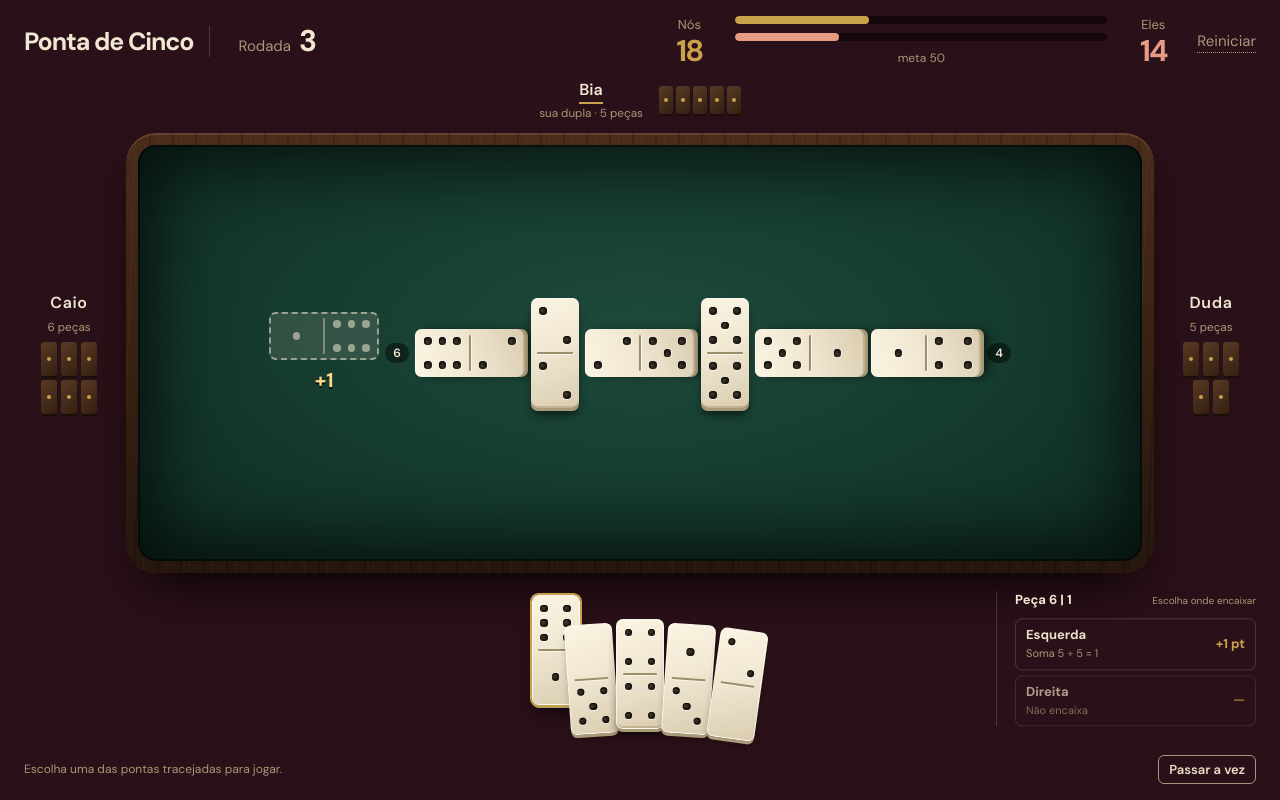
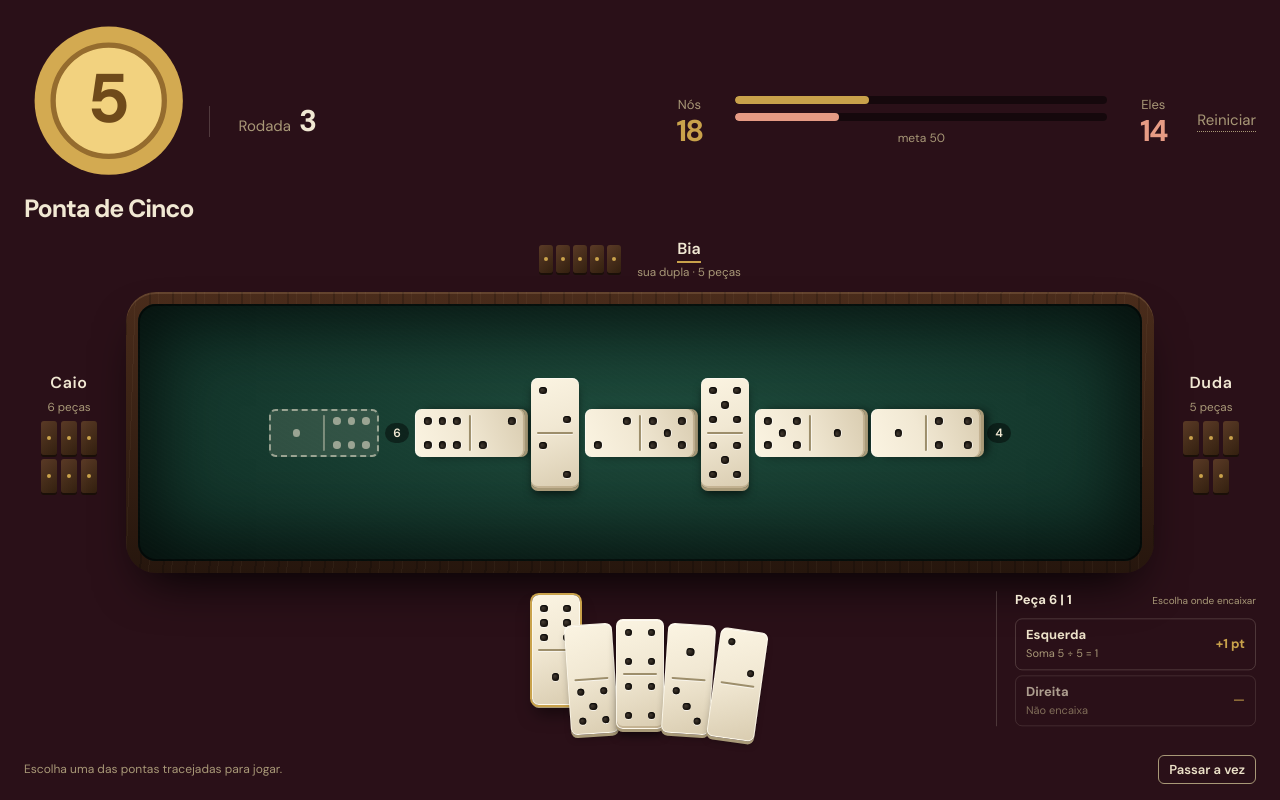
Before and after one commit to LUMEN-7/ponta-5, a React (Vite) app: page / in a window 1280 px wide. Both pictures are taken after a click on the button 543 px from the left and 684 px from the top of the page. Built offline with nearby package versions, Linux system fonts and the light colour scheme.

Commit message:
style: adiciona moeda e reorganiza peças da Bia

```diff
--- a/src/App.jsx
+++ b/src/App.jsx
@@ -5,7 +5,8 @@ function Tile({t}){return <div className="tile">{t.map((n,i)=><div className="ha
 function Slot({t,id}){return <div className={'slot '+(t[0]===t[1]?'dbl':'')} data-target={id}><Tile t={t}/></div>}
 function ends(c){let l=c[0],r=c[c.length-1];return {L:l[0],R:r[1],sum:(l[0]===l[1]?2*l[0]:l[0])+(r[0]===r[1]?2*r[1]:r[1])}}
 function attempt(chain,t,side){let e=ends(chain),m=side==='L'?e.L:e.R,n;if(t[0]===m)n=side==='L'?[t[1],t[0]]:[t[0],t[1]];else if(t[1]===m)n=side==='L'?[t[0],t[1]]:[t[1],t[0]];else return null;let s=ends(side==='L'?[n,...chain]:[...chain,n]).sum;return {n,sum:s,pts:s%5===0?s/5:0}}
-function Seat({name,count,side}){return <div className={'seat '+side}><div><span className="n">{name}</span><small>{side==='bia'?'sua dupla · ':''}{count} peças</small></div><div className="back" aria-label={count+' peças'}>{Array.from({length:count},(_,i)=><span key={i}/>)}</div></div>}
+function CoinIcon(){return <svg viewBox="0 0 32 32" aria-hidden="true"><circle cx="16" cy="16" r="14" fill="#d3aa51"/><circle cx="16" cy="16" r="10.5" fill="#f2d27f" stroke="#956c2e" strokeWidth="1"/><text x="16" y="20" textAnchor="middle" fontSize="13" fontWeight="700" fill="#6f4a1a">5</text></svg>}
+function Seat({name,count,side}){const info=<div className="seat-info"><span className="n">{name}</span><small>{side==='bia'?'sua dupla · ':''}{count} peças</small></div>;const backs=<div className="back" aria-label={count+' peças'}>{Array.from({length:count},(_,i)=><span key={i}/>)}</div>;return <div className={'seat '+side}>{side==='bia'?<>{backs}{info}</>:<>{info}{backs}</>}</div>}
 
 function TableViewport({children}) {
   const viewport = useRef(null);
@@ -72,8 +73,8 @@ useLayoutEffect(()=>{
 },[chain]);
 function play(side,tile=sel){if(!tile||moving)return;let r=attempt(chain,tile,side);if(!r)return;let i=hand.indexOf(tile),button=document.querySelector('[data-hand="'+i+'"]'),id='placed-'+Date.now();if(button)source.current={rect:button.getBoundingClientRect(),id,html:button.innerHTML};setMoving(!!button);setChain(c=>side==='L'?[r.n,...c]:[...c,r.n]);setHand(h=>h.filter(t=>t!==tile));setSel(null);setHov(null);setLast({side,id});if(r.pts){setScore(s=>s+r.pts);setFloat({pts:r.pts,id})}setHint(r.pts?'Pontas somam '+r.sum+': +'+r.pts+' para sua dupla.':'Pontas somam '+r.sum+': sem pontos.')}
 function reset(){source.current=null;setChain(first);setHand(initialHand);setSel(null);setHov(null);setScore(18);setFloat(null);setLast(null);setMoving(false);setHint('Passe o mouse numa peça para ver quanto ela vale.')}
-function ghost(side){let r=current&&attempt(chain,current,side);return r?<button className="ghost" type="button" disabled={moving} key={side} onClick={()=>play(side,current)} aria-label={'Jogar na ponta '+(side==='L'?'esquerda':'direita')}><Slot t={r.n}/><div className={'pts '+(r.pts?'':'zero')}>{r.pts?'+'+r.pts:'soma '+r.sum+', sem ponto'}</div></button>:null}
-return <main className="wrap"><header className="top"><h1>Ponta de Cinco</h1><div className="rodada"><small>Rodada</small><b>3</b></div><div className="placar"><div className="lado nos"><small>Nós</small><b>{score}</b></div><div className="barras"><div className="bar nos"><span style={{width:Math.min(score,50)*2+'%'}}/></div><div className="bar eles"><span style={{width:'28%'}}/></div><em>meta 50</em></div><div className="lado eles"><small>Eles</small><b>14</b></div></div><button className="rules" onClick={reset}>Reiniciar</button></header>
+function ghost(side){let r=current&&attempt(chain,current,side);return r?<button className="ghost" type="button" disabled={moving} key={side} onClick={()=>play(side,current)} aria-label={'Jogar na ponta '+(side==='L'?'esquerda':'direita')}><Slot t={r.n}/></button>:null}
+return <main className="wrap"><header className="top"><div className="brand"><span className="coin-badge"><CoinIcon/></span><h1>Ponta de Cinco</h1></div><div className="rodada"><small>Rodada</small><b>3</b></div><div className="placar"><div className="lado nos"><small>Nós</small><b>{score}</b></div><div className="barras"><div className="bar nos"><span style={{width:Math.min(score,50)*2+'%'}}/></div><div className="bar eles"><span style={{width:'28%'}}/></div><em>meta 50</em></div><div className="lado eles"><small>Eles</small><b>14</b></div></div><button className="rules" onClick={reset}>Reiniciar</button></header>
 <div className="arena"><Seat name="Bia" count={5} side="bia"/><Seat name="Caio" count={6} side="caio"/><div className="mesa"><div className="feltro">{float&&<div className="flutua" key={float.id} onAnimationEnd={()=>setFloat(null)} role="status">+{float.pts}</div>}<TableViewport><div className="cadeia">{ghost('L')}<div className="ponta"><span className="chip">{e.L}</span></div>{chain.map((t,i)=><Slot key={i} t={t} id={last&&((last.side==='L'&&i===0)||(last.side==='R'&&i===chain.length-1))?last.id:undefined}/>)}<div className="ponta"><span className="chip">{e.R}</span></div>{ghost('R')}</div></TableViewport></div></div><Seat name="Duda" count={5} side="duda"/></div>
 <div className="hand-zone"><div className="mao" onMouseLeave={()=>setHov(null)} aria-label="Suas peças">{hand.map((t,i)=>{let ok=!!(attempt(chain,t,'L')||attempt(chain,t,'R')),a=(i-(hand.length-1)/2)*4;return <button key={t.join('-')} type="button" className={(ok?'':'no')+(sel===t?' sel':'')} data-hand={i} style={{transform:'rotate('+a+'deg) translateY('+Math.abs(a)*1.2+'px)'}} disabled={!ok||moving} onMouseEnter={()=>ok&&setHov(t)} onFocus={()=>ok&&setHov(t)} onClick={()=>{setSel(t);setHov(null);setHint('Escolha uma das pontas tracejadas para jogar.')}} aria-pressed={sel===t} aria-label={'Peça '+t[0]+' e '+t[1]}><Tile t={t}/></button>})}</div>
 <section className="play-hints" aria-label="Dicas de jogada"><div className="hints-head"><strong>{current ? `Peça ${current[0]} | ${current[1]}` : "Possíveis jogadas"}</strong><span>{sel ? "Escolha onde encaixar" : "Passe o mouse em uma peça"}</span></div>{current && <div className="hints-options">{[["L","Esquerda",leftPreview],["R","Direita",rightPreview]].map(([side,label,result])=><button key={side} type="button" disabled={!result||moving||!sel} onClick={()=>play(side,sel)} className={"hint-option "+(result?.pts?"scores":"")}><span className="hint-side">{label}</span><span className="hint-calc">{result?`Soma ${result.sum} ${result.pts?`÷ 5 = ${result.pts}`:"· não divide por 5"}`:"Não encaixa"}</span><span className="hint-points">{result?(result.pts?`+${result.pts} pt${result.pts!==1?"s":""}`:"0 pts"):"—"}</span></button>)}</div>}{!current && <p className="hint-empty">Veja os encaixes e quantos pontos cada peça pode render.</p>}</section></div>
```
